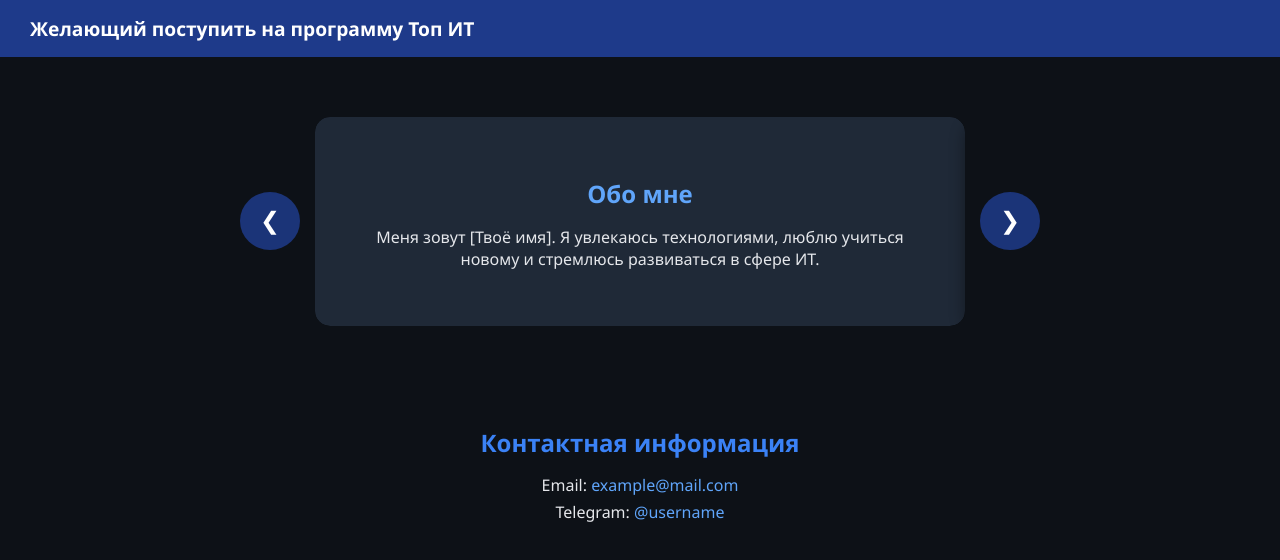
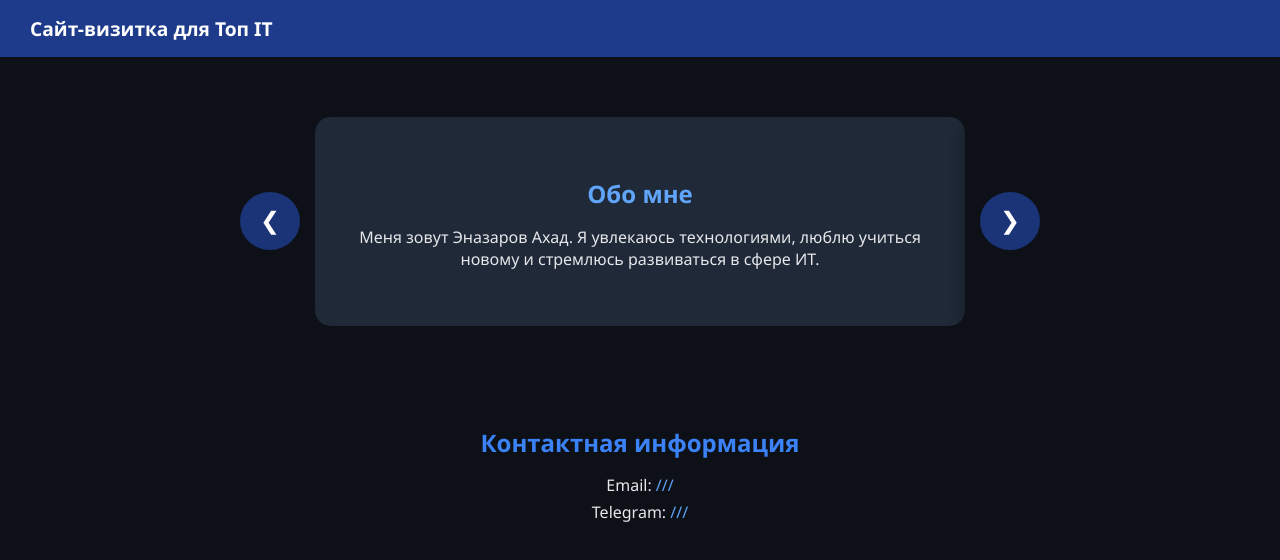
Before and after one commit to akhaD-max/about_me, a plain HTML site: page index.html in a window 1280 px wide. Drawn offline with Linux system fonts and the light colour scheme.

Commit message:
Update index.html

```diff
--- a/index.html
+++ b/index.html
@@ -3,7 +3,7 @@
 <head>
   <meta charset="UTF-8">
   <meta name="viewport" content="width=device-width, initial-scale=1.0">
-  <title>Желающий поступить на программу Топ ИТ</title>
+  <title>Сайт-визитка для Топ IT</title>
   <style>
     body {
       margin: 0;
@@ -105,7 +105,7 @@
 </head>
 <body>
   <header>
-    Желающий поступить на программу Топ ИТ
+    Сайт-визитка для Топ IT
   </header>
 
   <!-- Карусель -->
@@ -115,7 +115,7 @@
       <div class="carousel-slide" id="carousel">
         <div class="carousel-item">
           <h2>Обо мне</h2>
-          <p>Меня зовут [Твоё имя]. Я увлекаюсь технологиями, люблю учиться новому и стремлюсь развиваться в сфере ИТ.</p>
+          <p>Меня зовут Эназаров Ахад. Я увлекаюсь технологиями, люблю учиться новому и стремлюсь развиваться в сфере ИТ.</p>
         </div>
         <div class="carousel-item">
           <h2>Интересы в ИТ</h2>
@@ -123,7 +123,7 @@
         </div>
         <div class="carousel-item">
           <h2>Опыт и работы</h2>
-          <p>Участвовал(а) в учебных проектах, делал(а) сайты-визитки, решал(а) задачи по программированию и постепенно набираюсь опыта.</p>
+          <p>Участвовал в учебных проектах, разрабатывал сайты-визитки, решал задачи по программированию. Постепенно набираюсь опыта.</p>
         </div>
       </div>
     </div>
@@ -133,8 +133,8 @@
   <!-- Контакты -->
   <div class="contacts">
     <h2>Контактная информация</h2>
-    <p>Email: <a href="mailto:example@mail.com">example@mail.com</a></p>
-    <p>Telegram: <a href="https://t.me/username" target="_blank">@username</a></p>
+    <p>Email: <a href="mailto:example@mail.com">///</a></p>
+    <p>Telegram: <a href="https://t.me/username" target="_blank">///</a></p>
   </div>
 
   <script>
```
